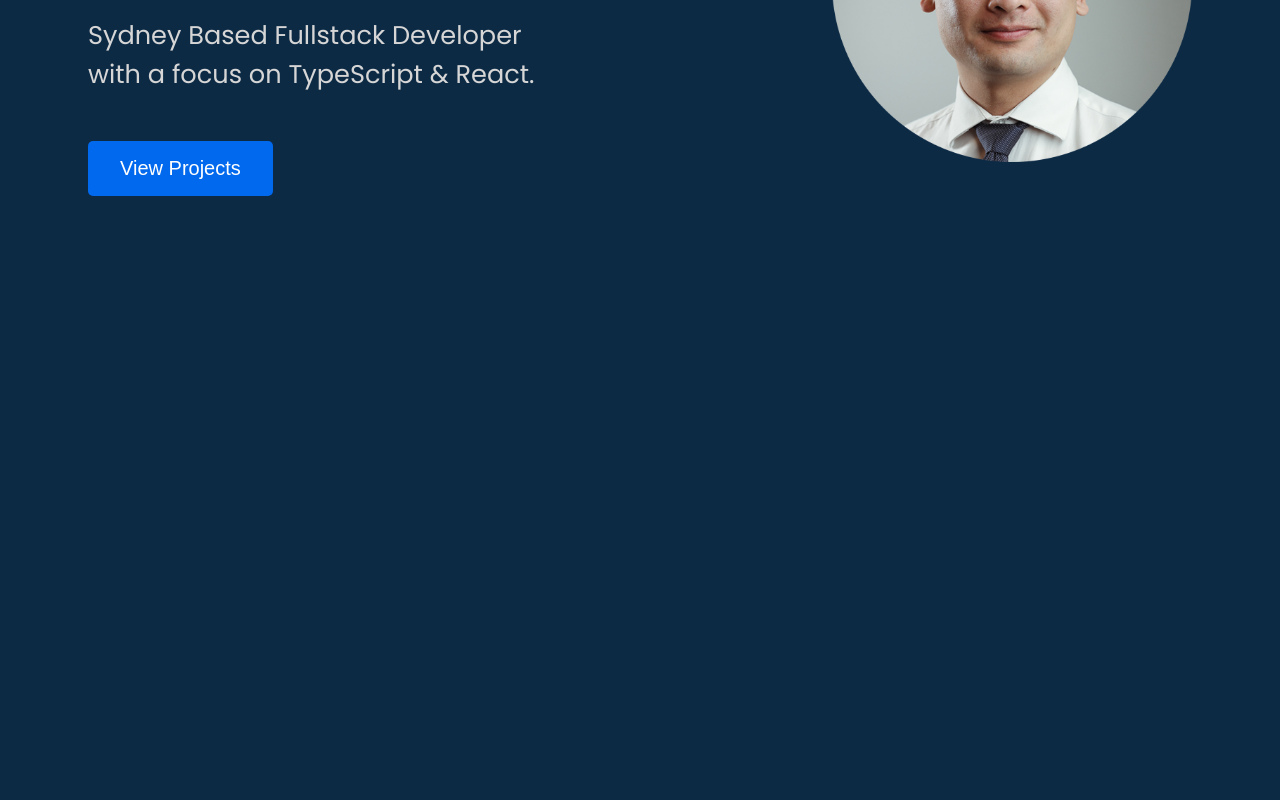
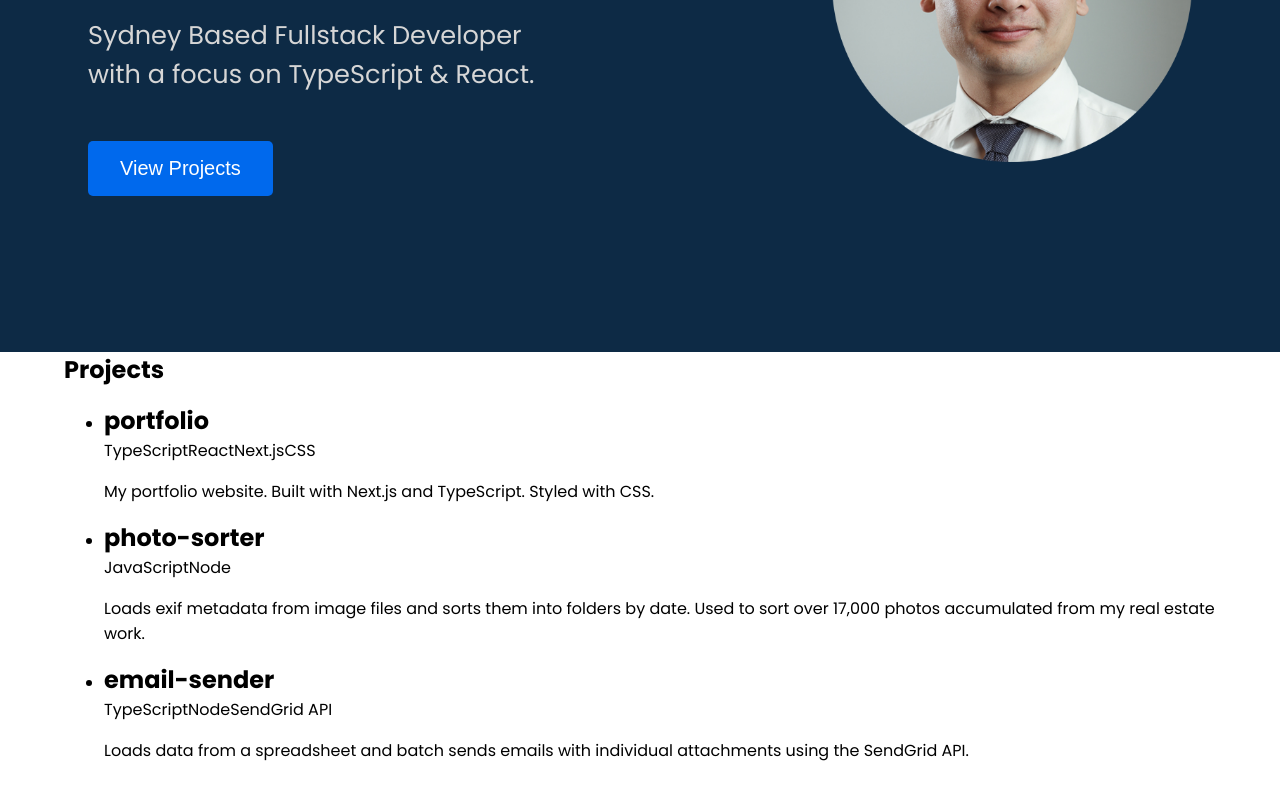
Before and after one commit to davidtaing/portfolio, a Next.js app: page / in a window 1280 px wide. Shown: the part 448-1248 px from the top of the page. Before the commit the page ends 800 px from the top, so only its background shows below. Built offline with nearby package versions, Linux system fonts and the light colour scheme.

Commit message:
feat: added stub projects section

```diff
--- a/src/pages/index.tsx
+++ b/src/pages/index.tsx
@@ -1,14 +1,61 @@
 import type { NextPage } from "next";
-import Image from "next/image";
 import styled from "styled-components";
 import HeroSection from "../components/HeroSection";
 
-const StyledDiv = styled.div``;
+const StyledDiv = styled.div`
+  .projects-section {
+    background-color: white;
+    width: 100%;
+    min-height: calc(100vh - 60px);
+
+    @media (min-width: 768px) {
+      min-height: 100vh;
+    }
+  }
+`;
 
 const Home: NextPage = () => {
   return (
     <StyledDiv className="homepage">
       <HeroSection />
+      <section id="projects" className="projects-section">
+        <div className="wrapper">
+          <h1>Projects</h1>
+          <ul>
+            <li>
+              <h2>portfolio</h2>
+              <span>TypeScript</span>
+              <span>React</span>
+              <span>Next.js</span>
+              <span>CSS</span>
+              <p>
+                My portfolio website. Built with Next.js and TypeScript. Styled
+                with CSS.
+              </p>
+            </li>
+            <li>
+              <h2>photo-sorter</h2>
+              <span>JavaScript</span>
+              <span>Node</span>
+              <p>
+                Loads exif metadata from image files and sorts them into folders
+                by date. Used to sort over 17,000 photos accumulated from my
+                real estate work.
+              </p>
+            </li>
+            <li>
+              <h2>email-sender</h2>
+              <span>TypeScript</span>
+              <span>Node</span>
+              <span>SendGrid API</span>
+              <p>
+                Loads data from a spreadsheet and batch sends emails with
+                individual attachments using the SendGrid API.
+              </p>
+            </li>
+          </ul>
+        </div>
+      </section>
     </StyledDiv>
   );
 };
--- a/src/styles/globals.css
+++ b/src/styles/globals.css
@@ -9,6 +9,7 @@ body {
 
   --clr-highlight: #0d2a45;
 
+  scroll-behavior: smooth;
   padding: 0;
   margin: 0;
   font-family: Poppins, Segoe UI, Roboto, Oxygen, Ubuntu, Cantarell, Fira Sans,
```
